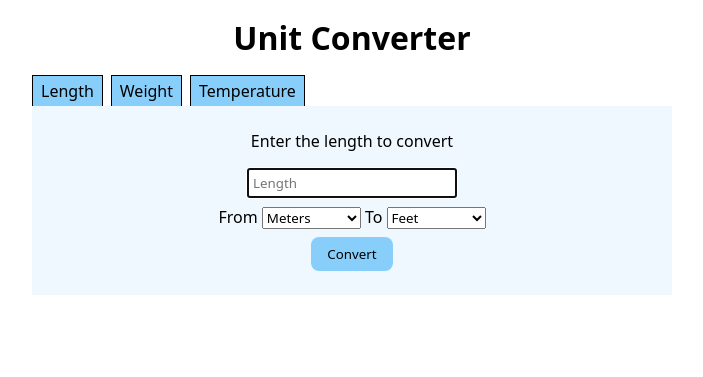
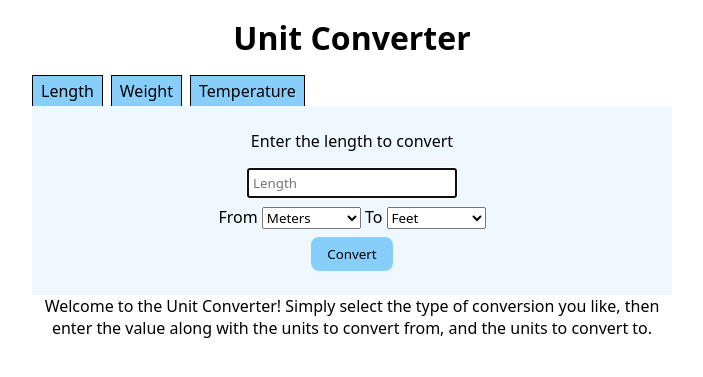
Before and after one commit to ditim15/Unit-Converter, a Flask app: page /length in a window 1280 px wide. Shown: the top 377 px of the page, without its empty margins (288-991 px from the left). Run offline with Flask 3, Linux system fonts and the light colour scheme.

Commit message:
Added introductory message

```diff
--- a/templates/layout.html
+++ b/templates/layout.html
@@ -16,6 +16,8 @@
         <div id="conversion-area">
             {% block body %}{% endblock %}
         </div>
+        <p id="intro">Welcome to the Unit Converter! Simply select the type of conversion you like, then enter the value along
+            with the units to convert from, and the units to convert to.</p>
     </div>
 </body>
 </html>
```
